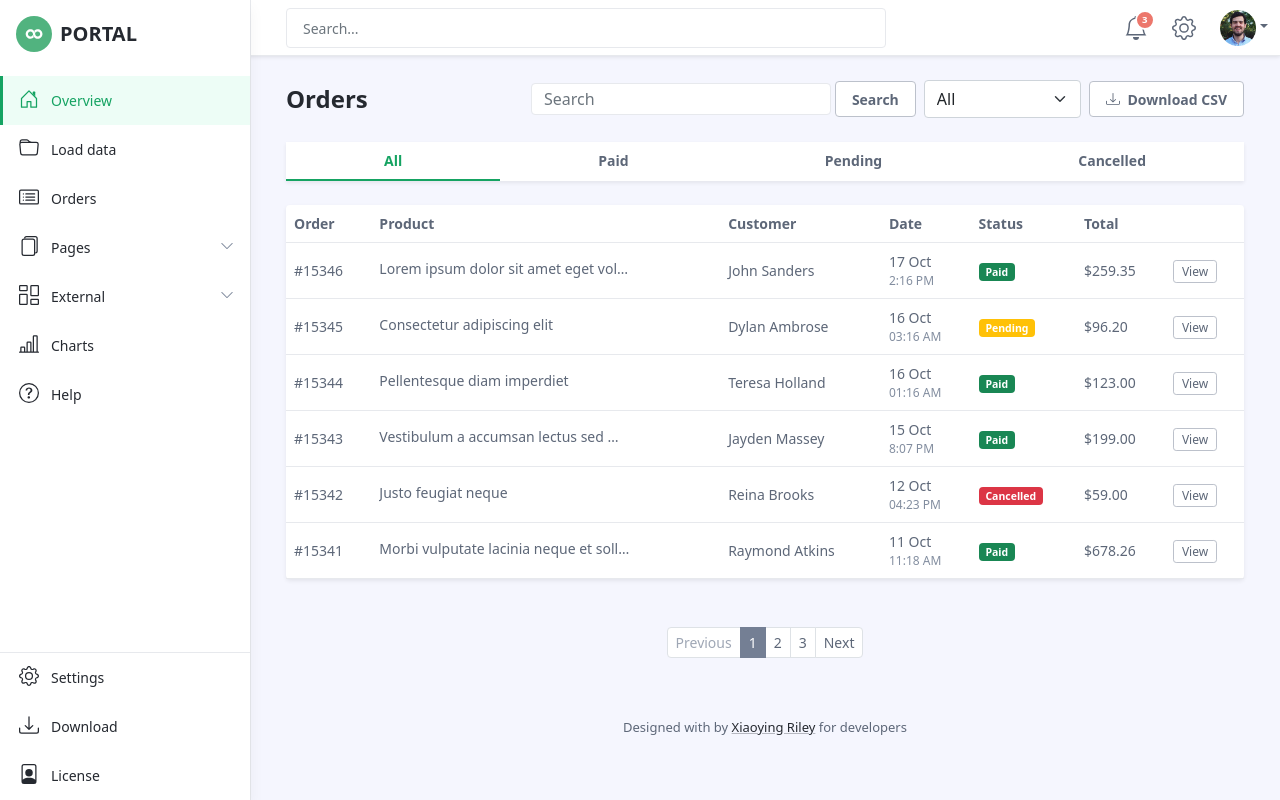
After one commit to hero4barca/komaiOrderProject, a Django app: page /profile/show_orders/ in a window 1280 px wide. The commit adds this page. Run offline with Django 3.2, Linux system fonts and the light colour scheme; some libraries are stand-ins or nearby versions.

Commit message:
add orders view

```diff
--- a/orderDataApp/templates/portal_account_base.html
+++ b/orderDataApp/templates/portal_account_base.html
@@ -183,7 +183,7 @@
 					    </li><!--//nav-item-->
 					    <li class="nav-item">
 					        <!--//Bootstrap Icons: https://icons.getbootstrap.com/ -->
-					        <a class="nav-link" href="orders.html">
+					        <a class="nav-link" href="{% url 'show_orders' %}">
 						        <span class="nav-icon">
 						        <svg width="1em" height="1em" viewBox="0 0 16 16" class="bi bi-card-list" fill="currentColor" xmlns="http://www.w3.org/2000/svg">
                                     <path fill-rule="evenodd" d="M14.5 3h-13a.5.5 0 0 0-.5.5v9a.5.5 0 0 0 .5.5h13a.5.5 0 0 0 .5-.5v-9a.5.5 0 0 0-.5-.5zm-13-1A1.5 1.5 0 0 0 0 3.5v9A1.5 1.5 0 0 0 1.5 14h13a1.5 1.5 0 0 0 1.5-1.5v-9A1.5 1.5 0 0 0 14.5 2h-13z"/>
--- /dev/null
+++ b/orderDataApp/templates/show_orders.html
@@ -0,0 +1,304 @@
+{% extends "portal_account_base.html" %}
+{% load static %}
+
+{% block title %}
+    Orders records page
+{% endblock %}
+
+{% block app_content %}
+
+<div class="container-xl">
+
+
+
+    <div class="row g-3 mb-4 align-items-center justify-content-between">
+        <div class="col-auto">
+            <h1 class="app-page-title mb-0">Orders</h1>
+        </div>
+        <div class="col-auto">
+             <div class="page-utilities">
+                <div class="row g-2 justify-content-start justify-content-md-end align-items-center">
+                    <div class="col-auto">
+                        <form class="table-search-form row gx-1 align-items-center">
+                            <div class="col-auto">
+                                <input type="text" id="search-orders" name="searchorders" class="form-control search-orders" placeholder="Search">
+                            </div>
+                            <div class="col-auto">
+                                <button type="submit" class="btn app-btn-secondary">Search</button>
+                            </div>
+                        </form>
+
+                    </div><!--//col-->
+                    <div class="col-auto">
+
+                        <select class="form-select w-auto" >
+                              <option selected value="option-1">All</option>
+                              <option value="option-2">This week</option>
+                              <option value="option-3">This month</option>
+                              <option value="option-4">Last 3 months</option>
+
+                        </select>
+                    </div>
+                    <div class="col-auto">
+                        <a class="btn app-btn-secondary" href="#">
+                            <svg width="1em" height="1em" viewBox="0 0 16 16" class="bi bi-download me-1" fill="currentColor" xmlns="http://www.w3.org/2000/svg">
+<path fill-rule="evenodd" d="M.5 9.9a.5.5 0 0 1 .5.5v2.5a1 1 0 0 0 1 1h12a1 1 0 0 0 1-1v-2.5a.5.5 0 0 1 1 0v2.5a2 2 0 0 1-2 2H2a2 2 0 0 1-2-2v-2.5a.5.5 0 0 1 .5-.5z"/>
+<path fill-rule="evenodd" d="M7.646 11.854a.5.5 0 0 0 .708 0l3-3a.5.5 0 0 0-.708-.708L8.5 10.293V1.5a.5.5 0 0 0-1 0v8.793L5.354 8.146a.5.5 0 1 0-.708.708l3 3z"/>
+</svg>
+                            Download CSV
+                        </a>
+                    </div>
+                </div><!--//row-->
+            </div><!--//table-utilities-->
+        </div><!--//col-auto-->
+    </div><!--//row-->
+
+
+    <nav id="orders-table-tab" class="orders-table-tab app-nav-tabs nav shadow-sm flex-column flex-sm-row mb-4">
+        <a class="flex-sm-fill text-sm-center nav-link active" id="orders-all-tab" data-bs-toggle="tab" href="#orders-all" role="tab" aria-controls="orders-all" aria-selected="true">All</a>
+        <a class="flex-sm-fill text-sm-center nav-link"  id="orders-paid-tab" data-bs-toggle="tab" href="#orders-paid" role="tab" aria-controls="orders-paid" aria-selected="false">Paid</a>
+        <a class="flex-sm-fill text-sm-center nav-link" id="orders-pending-tab" data-bs-toggle="tab" href="#orders-pending" role="tab" aria-controls="orders-pending" aria-selected="false">Pending</a>
+        <a class="flex-sm-fill text-sm-center nav-link" id="orders-cancelled-tab" data-bs-toggle="tab" href="#orders-cancelled" role="tab" aria-controls="orders-cancelled" aria-selected="false">Cancelled</a>
+    </nav>
+
+
+    <div class="tab-content" id="orders-table-tab-content">
+        <div class="tab-pane fade show active" id="orders-all" role="tabpanel" aria-labelledby="orders-all-tab">
+            <div class="app-card app-card-orders-table shadow-sm mb-5">
+                <div class="app-card-body">
+                    <div class="table-responsive">
+                        <table class="table app-table-hover mb-0 text-left">
+                            <thead>
+                                <tr>
+                                    <th class="cell">Order</th>
+                                    <th class="cell">Product</th>
+                                    <th class="cell">Customer</th>
+                                    <th class="cell">Date</th>
+                                    <th class="cell">Status</th>
+                                    <th class="cell">Total</th>
+                                    <th class="cell"></th>
+                                </tr>
+                            </thead>
+                            <tbody>
+                                <tr>
+                                    <td class="cell">#15346</td>
+                                    <td class="cell"><span class="truncate">Lorem ipsum dolor sit amet eget volutpat erat</span></td>
+                                    <td class="cell">John Sanders</td>
+                                    <td class="cell"><span>17 Oct</span><span class="note">2:16 PM</span></td>
+                                    <td class="cell"><span class="badge bg-success">Paid</span></td>
+                                    <td class="cell">$259.35</td>
+                                    <td class="cell"><a class="btn-sm app-btn-secondary" href="#">View</a></td>
+                                </tr>
+                                <tr>
+                                    <td class="cell">#15345</td>
+                                    <td class="cell"><span class="truncate">Consectetur adipiscing elit</span></td>
+                                    <td class="cell">Dylan Ambrose</td>
+                                    <td class="cell"><span class="cell-data">16 Oct</span><span class="note">03:16 AM</span></td>
+                                    <td class="cell"><span class="badge bg-warning">Pending</span></td>
+                                    <td class="cell">$96.20</td>
+                                    <td class="cell"><a class="btn-sm app-btn-secondary" href="#">View</a></td>
+                                </tr>
+                                <tr>
+                                    <td class="cell">#15344</td>
+                                    <td class="cell"><span class="truncate">Pellentesque diam imperdiet</span></td>
+                                    <td class="cell">Teresa Holland</td>
+                                    <td class="cell"><span class="cell-data">16 Oct</span><span class="note">01:16 AM</span></td>
+                                    <td class="cell"><span class="badge bg-success">Paid</span></td>
+                                    <td class="cell">$123.00</td>
+                                    <td class="cell"><a class="btn-sm app-btn-secondary" href="#">View</a></td>
+                                </tr>
+
+                                <tr>
+                                    <td class="cell">#15343</td>
+                                    <td class="cell"><span class="truncate">Vestibulum a accumsan lectus sed mollis ipsum</span></td>
+                                    <td class="cell">Jayden Massey</td>
+                                    <td class="cell"><span class="cell-data">15 Oct</span><span class="note">8:07 PM</span></td>
+                                    <td class="cell"><span class="badge bg-success">Paid</span></td>
+                                    <td class="cell">$199.00</td>
+                                    <td class="cell"><a class="btn-sm app-btn-secondary" href="#">View</a></td>
+                                </tr>
+
+                                <tr>
+                                    <td class="cell">#15342</td>
+                                    <td class="cell"><span class="truncate">Justo feugiat neque</span></td>
+                                    <td class="cell">Reina Brooks</td>
+                                    <td class="cell"><span class="cell-data">12 Oct</span><span class="note">04:23 PM</span></td>
+                                    <td class="cell"><span class="badge bg-danger">Cancelled</span></td>
+                                    <td class="cell">$59.00</td>
+                                    <td class="cell"><a class="btn-sm app-btn-secondary" href="#">View</a></td>
+                                </tr>
+
+                                <tr>
+                                    <td class="cell">#15341</td>
+                                    <td class="cell"><span class="truncate">Morbi vulputate lacinia neque et sollicitudin</span></td>
+                                    <td class="cell">Raymond Atkins</td>
+                                    <td class="cell"><span class="cell-data">11 Oct</span><span class="note">11:18 AM</span></td>
+                                    <td class="cell"><span class="badge bg-success">Paid</span></td>
+                                    <td class="cell">$678.26</td>
+                                    <td class="cell"><a class="btn-sm app-btn-secondary" href="#">View</a></td>
+                                </tr>
+
+                            </tbody>
+                        </table>
+                    </div><!--//table-responsive-->
+
+                </div><!--//app-card-body-->
+            </div><!--//app-card-->
+            <nav class="app-pagination">
+                <ul class="pagination justify-content-center">
+                    <li class="page-item disabled">
+                        <a class="page-link" href="#" tabindex="-1" aria-disabled="true">Previous</a>
+                    </li>
+                    <li class="page-item active"><a class="page-link" href="#">1</a></li>
+                    <li class="page-item"><a class="page-link" href="#">2</a></li>
+                    <li class="page-item"><a class="page-link" href="#">3</a></li>
+                    <li class="page-item">
+                        <a class="page-link" href="#">Next</a>
+                    </li>
+                </ul>
+            </nav><!--//app-pagination-->
+
+        </div><!--//tab-pane-->
+
+        <div class="tab-pane fade" id="orders-paid" role="tabpanel" aria-labelledby="orders-paid-tab">
+            <div class="app-card app-card-orders-table mb-5">
+                <div class="app-card-body">
+                    <div class="table-responsive">
+
+                        <table class="table mb-0 text-left">
+                            <thead>
+                                <tr>
+                                    <th class="cell">Order</th>
+                                    <th class="cell">Product</th>
+                                    <th class="cell">Customer</th>
+                                    <th class="cell">Date</th>
+                                    <th class="cell">Status</th>
+                                    <th class="cell">Total</th>
+                                    <th class="cell"></th>
+                                </tr>
+                            </thead>
+                            <tbody>
+                                <tr>
+                                    <td class="cell">#15346</td>
+                                    <td class="cell"><span class="truncate">Lorem ipsum dolor sit amet eget volutpat erat</span></td>
+                                    <td class="cell">John Sanders</td>
+                                    <td class="cell"><span>17 Oct</span><span class="note">2:16 PM</span></td>
+                                    <td class="cell"><span class="badge bg-success">Paid</span></td>
+                                    <td class="cell">$259.35</td>
+                                    <td class="cell"><a class="btn-sm app-btn-secondary" href="#">View</a></td>
+                                </tr>
+
+                                <tr>
+                                    <td class="cell">#15344</td>
+                                    <td class="cell"><span class="truncate">Pellentesque diam imperdiet</span></td>
+                                    <td class="cell">Teresa Holland</td>
+                                    <td class="cell"><span class="cell-data">16 Oct</span><span class="note">01:16 AM</span></td>
+                                    <td class="cell"><span class="badge bg-success">Paid</span></td>
+                                    <td class="cell">$123.00</td>
+                                    <td class="cell"><a class="btn-sm app-btn-secondary" href="#">View</a></td>
+                                </tr>
+
+                                <tr>
+                                    <td class="cell">#15343</td>
+                                    <td class="cell"><span class="truncate">Vestibulum a accumsan lectus sed mollis ipsum</span></td>
+                                    <td class="cell">Jayden Massey</td>
+                                    <td class="cell"><span class="cell-data">15 Oct</span><span class="note">8:07 PM</span></td>
+                                    <td class="cell"><span class="badge bg-success">Paid</span></td>
+                                    <td class="cell">$199.00</td>
+                                    <td class="cell"><a class="btn-sm app-btn-secondary" href="#">View</a></td>
+                                </tr>
+
+
+                                <tr>
+                                    <td class="cell">#15341</td>
+                                    <td class="cell"><span class="truncate">Morbi vulputate lacinia neque et sollicitudin</span></td>
+                                    <td class="cell">Raymond Atkins</td>
+                                    <td class="cell"><span class="cell-data">11 Oct</span><span class="note">11:18 AM</span></td>
+                                    <td class="cell"><span class="badge bg-success">Paid</span></td>
+                                    <td class="cell">$678.26</td>
+                                    <td class="cell"><a class="btn-sm app-btn-secondary" href="#">View</a></td>
+                                </tr>
+
+                            </tbody>
+                        </table>
+                    </div><!--//table-responsive-->
+                </div><!--//app-card-body-->
+            </div><!--//app-card-->
+        </div><!--//tab-pane-->
+
+        <div class="tab-pane fade" id="orders-pending" role="tabpanel" aria-labelledby="orders-pending-tab">
+            <div class="app-card app-card-orders-table mb-5">
+                <div class="app-card-body">
+                    <div class="table-responsive">
+                        <table class="table mb-0 text-left">
+                            <thead>
+                                <tr>
+                                    <th class="cell">Order</th>
+                                    <th class="cell">Product</th>
+                                    <th class="cell">Customer</th>
+                                    <th class="cell">Date</th>
+                                    <th class="cell">Status</th>
+                                    <th class="cell">Total</th>
+                                    <th class="cell"></th>
+                                </tr>
+                            </thead>
+                            <tbody>
+                                <tr>
+                                    <td class="cell">#15345</td>
+                                    <td class="cell"><span class="truncate">Consectetur adipiscing elit</span></td>
+                                    <td class="cell">Dylan Ambrose</td>
+                                    <td class="cell"><span class="cell-data">16 Oct</span><span class="note">03:16 AM</span></td>
+                                    <td class="cell"><span class="badge bg-warning">Pending</span></td>
+                                    <td class="cell">$96.20</td>
+                                    <td class="cell"><a class="btn-sm app-btn-secondary" href="#">View</a></td>
+                                </tr>
+                            </tbody>
+                        </table>
+                    </div><!--//table-responsive-->
+                </div><!--//app-card-body-->
+            </div><!--//app-card-->
+        </div><!--//tab-pane-->
+        <div class="tab-pane fade" id="orders-cancelled" role="tabpanel" aria-labelledby="orders-cancelled-tab">
+            <div class="app-card app-card-orders-table mb-5">
+                <div class="app-card-body">
+                    <div class="table-responsive">
+                        <table class="table mb-0 text-left">
+                            <thead>
+                                <tr>
+                                    <th class="cell">Order</th>
+                                    <th class="cell">Product</th>
+                                    <th class="cell">Customer</th>
+                                    <th class="cell">Date</th>
+                                    <th class="cell">Status</th>
+                                    <th class="cell">Total</th>
+                                    <th class="cell"></th>
+                                </tr>
+                            </thead>
+                            <tbody>
+
+                                <tr>
+                                    <td class="cell">#15342</td>
+                                    <td class="cell"><span class="truncate">Justo feugiat neque</span></td>
+                                    <td class="cell">Reina Brooks</td>
+                                    <td class="cell"><span class="cell-data">12 Oct</span><span class="note">04:23 PM</span></td>
+                                    <td class="cell"><span class="badge bg-danger">Cancelled</span></td>
+                                    <td class="cell">$59.00</td>
+                                    <td class="cell"><a class="btn-sm app-btn-secondary" href="#">View</a></td>
+                                </tr>
+
+                            </tbody>
+                        </table>
+                    </div><!--//table-responsive-->
+                </div><!--//app-card-body-->
+            </div><!--//app-card-->
+        </div><!--//tab-pane-->
+    </div><!--//tab-content-->
+
+
+
+</div><!--//container-fluid-->
+
+
+
+
+{% endblock %}
--- a/orderDataApp/urls.py
+++ b/orderDataApp/urls.py
@@ -7,5 +7,6 @@ urlpatterns = [
     path("extract_data/", views.extract_data, name="extract_data"),
     path("show_data/", views.show_data,  name="show_data"),
     path("update_data/", views.update_data, name="update_data" ),
-    path("dashboard/", views.dashboard, name="dashboard")
+    path("dashboard/", views.dashboard, name="dashboard"),
+    path("profile/show_orders/", views.show_orders, name= "show_orders"),
 ]
--- a/orderDataApp/views.py
+++ b/orderDataApp/views.py
@@ -98,6 +98,10 @@ def dashboard( request):
     return render (request, 'dashboard.html')
 
 
+def show_orders(request):
+    return render (request, 'show_orders.html')
+
+
 
 # ************** ordinary functions **************
 
```
Also changed, not shown: orderDataApp/templates/loadcsv.html (+0 -8 lines).
